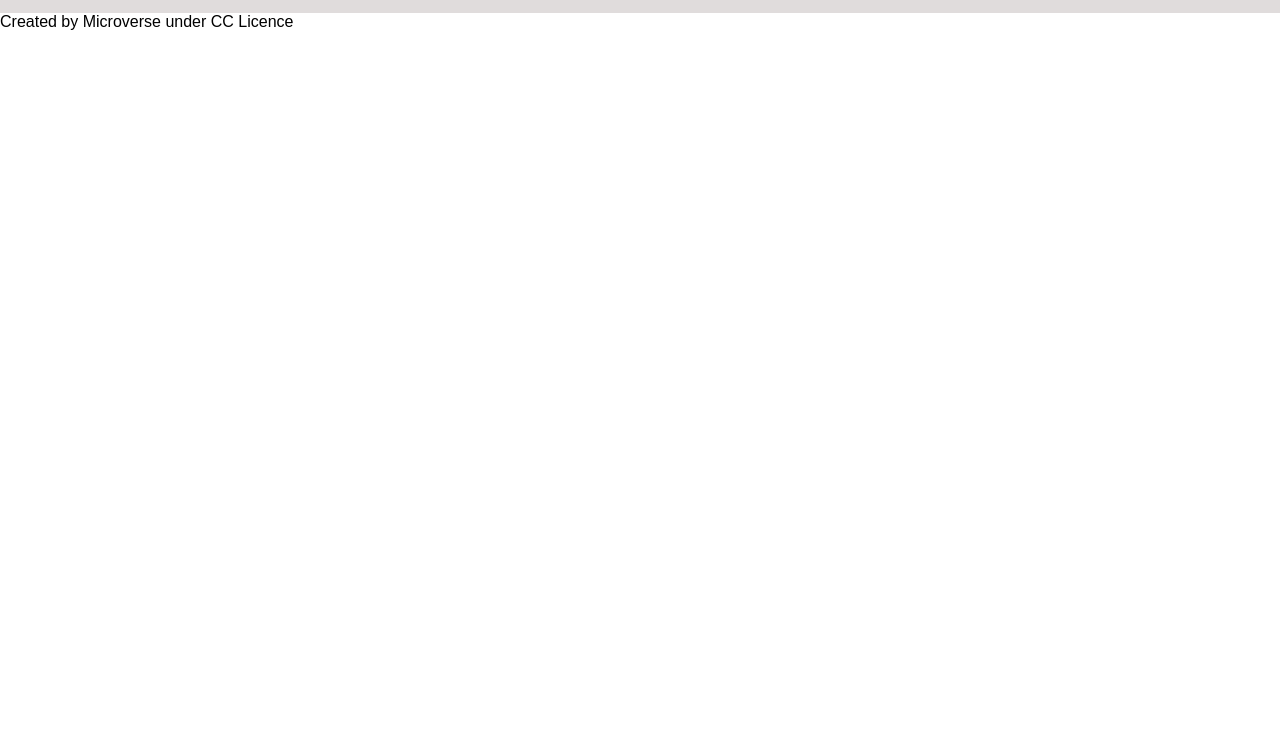
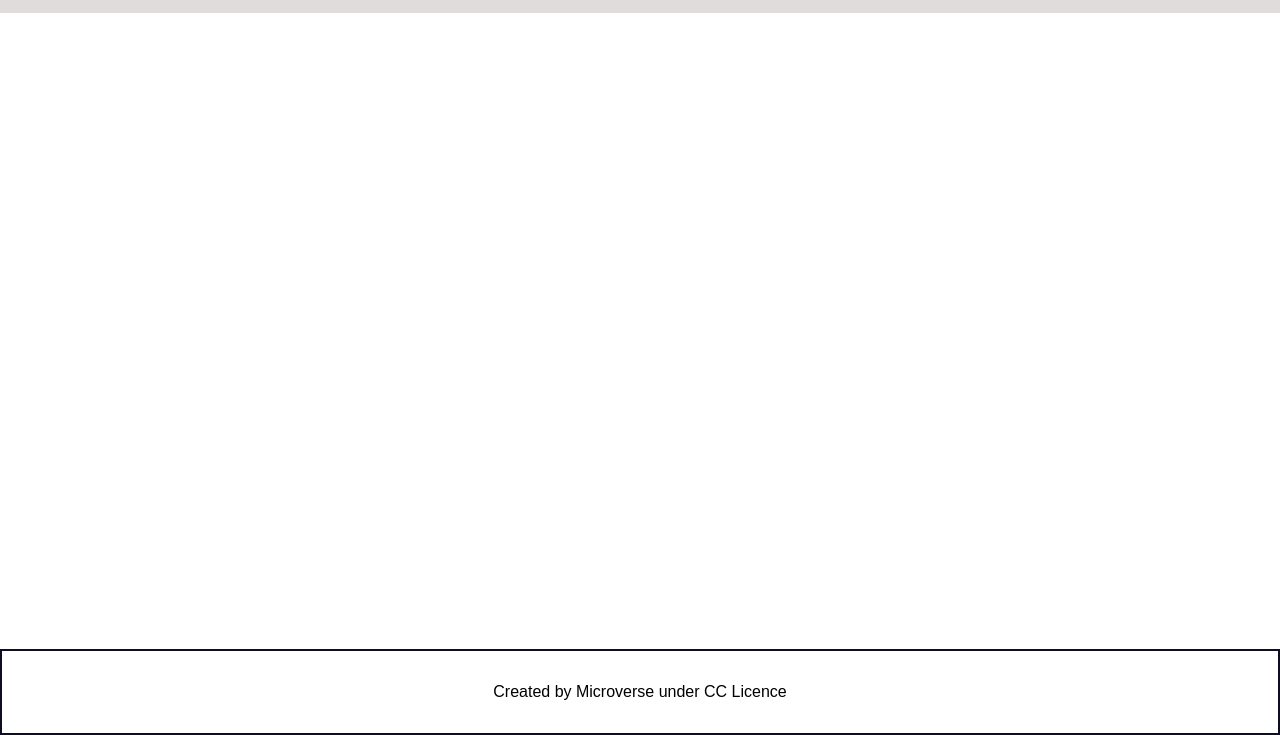
Before and after one commit to Graciano1997/js_moduleII_capstone, a website built with webpack: page src/index.html in a window 1280 px wide. Shown: the part 65-800 px from the top of the page. Built offline with nearby package versions, Linux system fonts and the light colour scheme.

Commit message:
Styled footer page.

```diff
--- a/src/css/index.css
+++ b/src/css/index.css
@@ -71,3 +71,19 @@ header {
   color: var(--dark);
   font-weight: 500;
 }
+
+.footer-container {
+  width: 100vw;
+  display: flex;
+  position: absolute;
+  bottom: 0;
+  border: 2px solid var(--dark);
+}
+
+footer {
+  display: flex;
+  width: 100%;
+  align-items: center;
+  justify-content: center;
+  padding-block: 2rem;
+}
```
